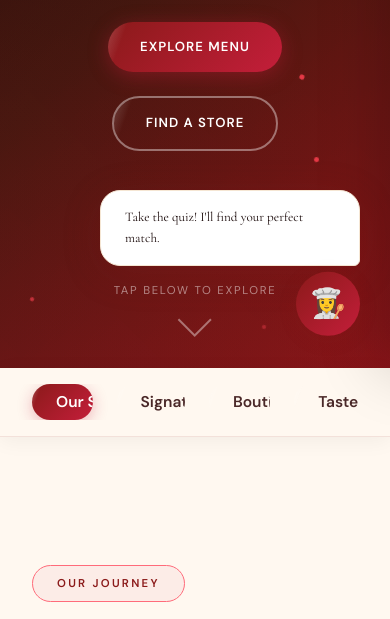
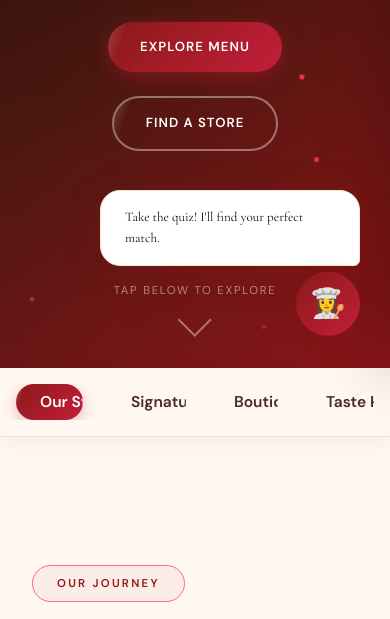
Before and after one commit to aryanimbalkar03-lab/knotbridge-website, a plain HTML site: page portfolio/alora/index.html in a window 390 px wide. Shown: the part 476-1095 px from the top of the page. Drawn offline with nearby package versions, Linux system fonts and the light colour scheme; a web font is replaced by a local one.

Commit message:
fix: mobile responsiveness for portfolio and alora tabs

```diff
--- a/portfolio/alora/style.css
+++ b/portfolio/alora/style.css
@@ -118,6 +118,8 @@ body {
   background-color: var(--cream);
   line-height: 1.7;
   overflow-x: hidden;
+  width: 100%;
+  overflow-x: hidden;
   cursor: default;
 }
 
@@ -2388,6 +2390,11 @@ input, select, textarea {
   }
   .nav-links {
     display: none;
+  }
+  .hub-nav-container {
+    justify-content: flex-start;
+    padding-left: var(--space-md);
+    padding-right: var(--space-md);
   }
   .hero-title {
     font-size: clamp(2.5rem, 8vw, 5rem);
```
Also changed, not shown: portfolio.html (+2 -2 lines).
